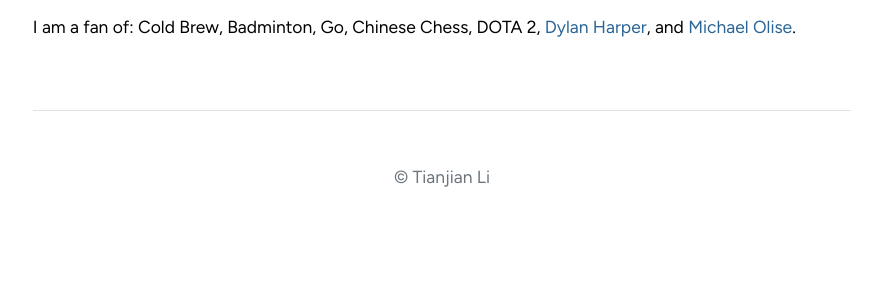
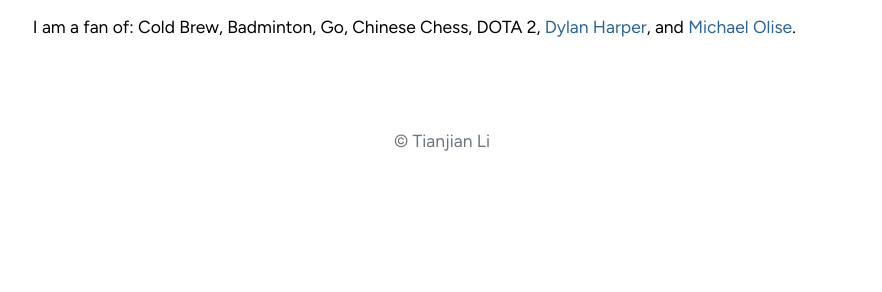
Before and after one commit to tianjianl/tianjianl.github.io, a Jekyll site: the page built from index.md, in a window 1280 px wide. Shown: the part 4256-4548 px from the top of the page, without its empty margins (198-1080 px from the left). Built offline with Jekyll 4.4.1, drawn with Linux system fonts in a browser that asks for light colours; comment, search, counter and statistics services are not loaded; after the commit the page ends 4489 px from its top, so only the background shows below that.

Commit message:
Remove footer top border rule

```diff
--- a/_includes/footer.html
+++ b/_includes/footer.html
@@ -1,4 +1,4 @@
-<footer class="pt-5 my-5 text-muted border-top">
+<footer class="pt-3 my-4 text-muted">
   <div class="row">
     <div class="col-md-12 text-center">
       &copy; {{ site.title }}
```
